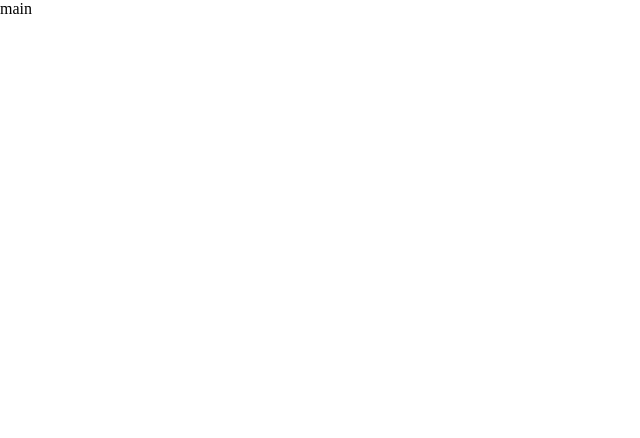
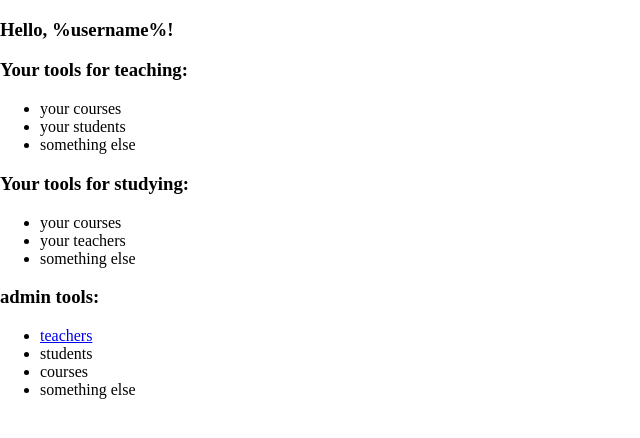
Before and after one commit to thegymnasiaproject/gymnasia, a Next.js app: page / in a window 1280 px wide. Shown: the top 438 px of the page, without its empty margins (0-640 px from the left). Built offline with nearby package versions, Linux system fonts and the light colour scheme.

Commit message:
Add teachers scaffold

```diff
--- /dev/null
+++ b/src/app/api/teachers/route.ts
@@ -0,0 +1,21 @@
+import { NextResponse } from 'next/server'
+
+export async function GET (request: Request) {
+  return NextResponse.json({
+    data: [
+      {
+        id: 0,
+        username: 'murad',
+        firstName: 'Murad',
+        secondName: 'Ali',
+      },
+      {
+        id: 1,
+        username: 'alexbaumgertner',
+        email: 'alex.baumgertner@gnail.com',
+        firstName: 'Alex',
+        secondName: 'Baumgertner'
+      },
+    ],
+  })
+}
--- a/src/app/page.tsx
+++ b/src/app/page.tsx
@@ -1,7 +1,36 @@
-export default function Home() {
+import Link from 'next/link'
+
+export default function Home () {
   return (
     <main>
-      main
+      <h3>Hello, %username%!</h3>
+
+      <section>
+        <h3>Your tools for teaching:</h3>
+        <ul>
+          <li>your courses</li>
+          <li>your students</li>
+          <li>something else</li>
+        </ul>
+      </section>
+      <section>
+        <h3>Your tools for studying:</h3>
+        <ul>
+          <li>your courses</li>
+          <li>your teachers</li>
+          <li>something else</li>
+        </ul>
+      </section>
+
+      <section>
+        <h3>admin tools:</h3>
+        <ul>
+          <li><Link href="/admin/teachers">teachers</Link></li>
+          <li>students</li>
+          <li>courses</li>
+          <li>something else</li>
+        </ul>
+      </section>
     </main>
   )
 }
```
Also changed, not shown: _templates/page.tsx (added, +13 -0 lines), package.json (+7 -7 lines), src/app/admin/teachers/[username]/page.tsx (added, +13 -0 lines), src/app/admin/teachers/page.tsx (added, +53 -0 lines), src/app/teachers/[username]/podcasts/page.tsx (added, +60 -0 lines), src/app/teachers/[username]/page.tsx (renamed from src/app/podcasts/murad/page.tsx), 1 other file (tests, documents, lock files or other folders).
